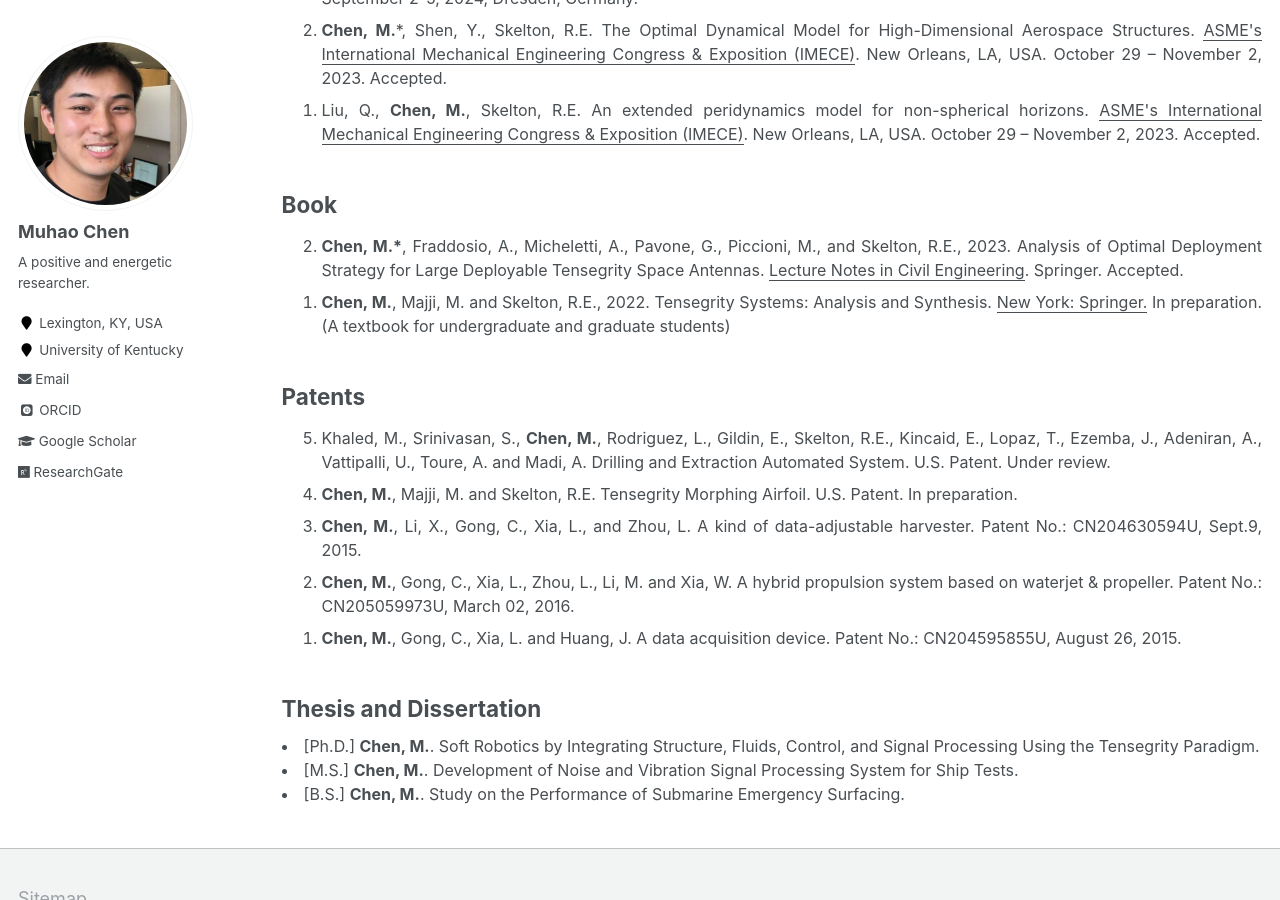
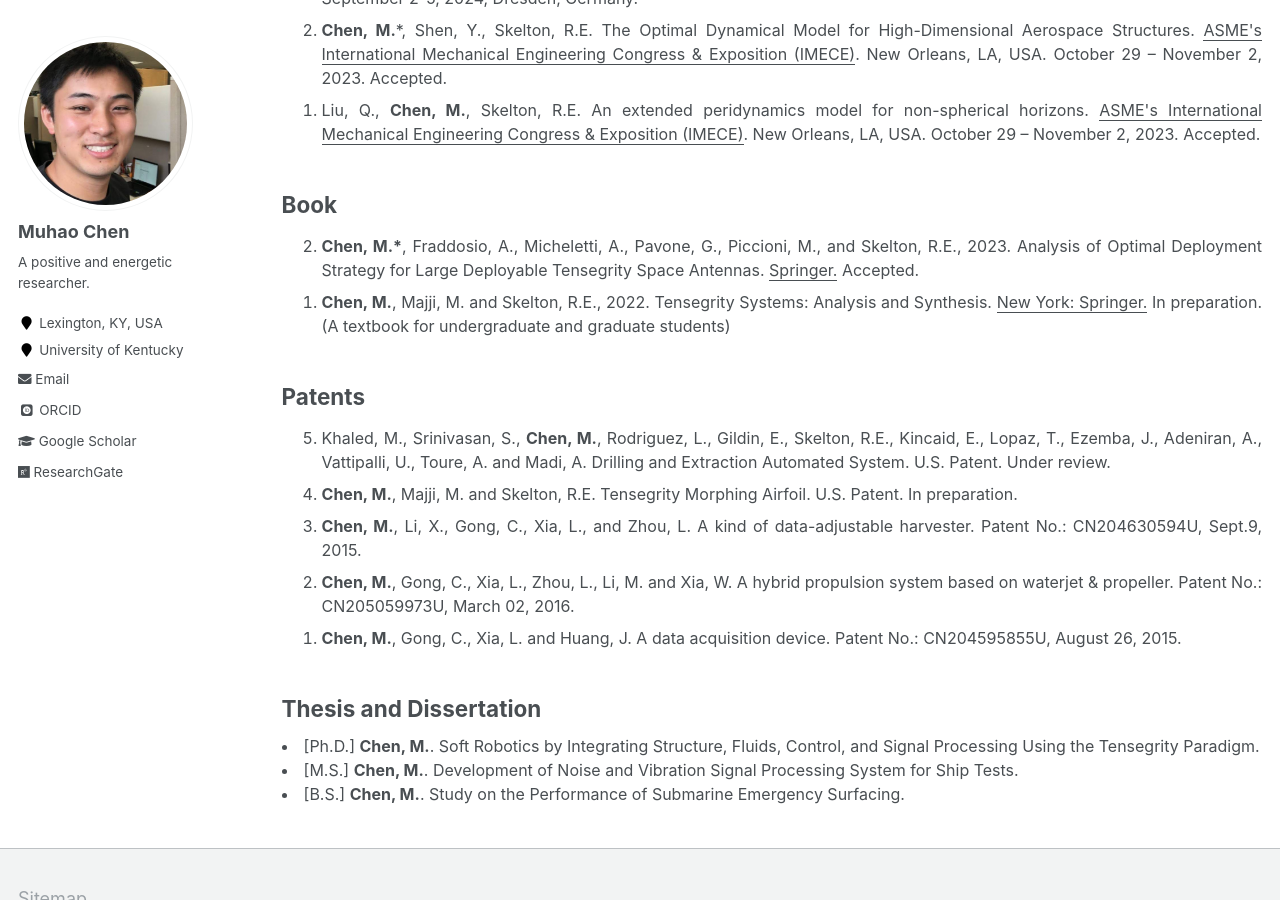
Before and after one commit to Muhao-Chen/muhao-chen.github.io, a Jekyll site: the page built from _pages/publication.md, in a window 1280 px wide and 900 px high, scrolled down 3291 px. Built offline with Jekyll 4.4.1, drawn with Linux system fonts in a browser that asks for light colours; some web fonts are replaced.

Commit message:
Update publication.md

```diff
--- a/_pages/publication.md
+++ b/_pages/publication.md
@@ -94,7 +94,7 @@ toc: true
 <font size=3>
 <ol reversed>
 
-<li> <strong>Chen, M.*</strong>, Fraddosio, A., Micheletti, A., Pavone, G., Piccioni, M., and Skelton, R.E., 2023. Analysis of Optimal Deployment Strategy for Large Deployable Tensegrity Space Antennas. <u>Lecture Notes in Civil Engineering</u>. Springer. Accepted. </li>
+<li> <strong>Chen, M.*</strong>, Fraddosio, A., Micheletti, A., Pavone, G., Piccioni, M., and Skelton, R.E., 2023. Analysis of Optimal Deployment Strategy for Large Deployable Tensegrity Space Antennas. <u>Springer.</u> Accepted. </li>
 
 <!-- <li> <strong>Chen, M.</strong>, Chen, B. and Skelton, R.E., 2023. Tensegrity Systems. <u>Higher Education Press.</u> In preparation. </li> -->
 <li> <strong>Chen, M.</strong>, Majji, M. and Skelton, R.E., 2022. Tensegrity Systems: Analysis and Synthesis. <u>New York: Springer.</u> In preparation. (A textbook for undergraduate and graduate students) </li>
```
